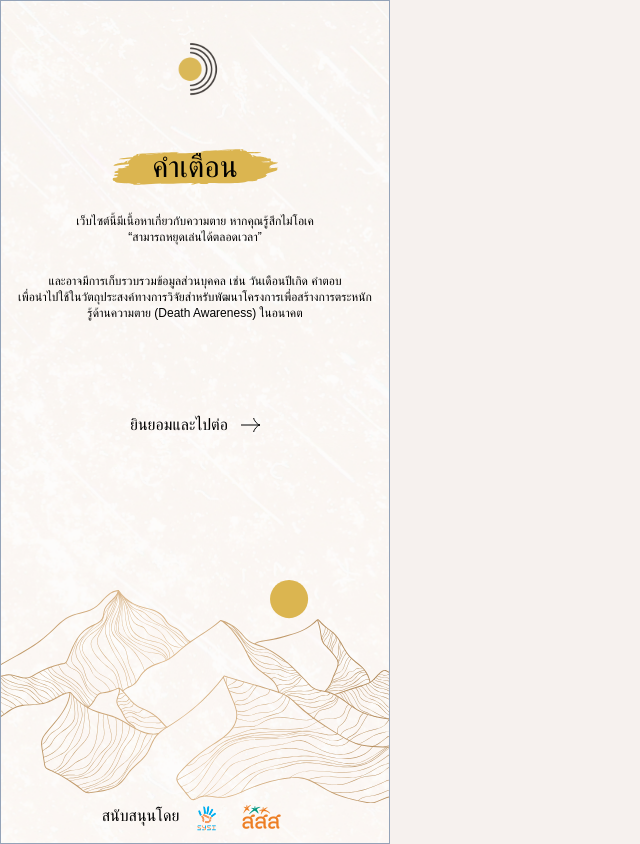
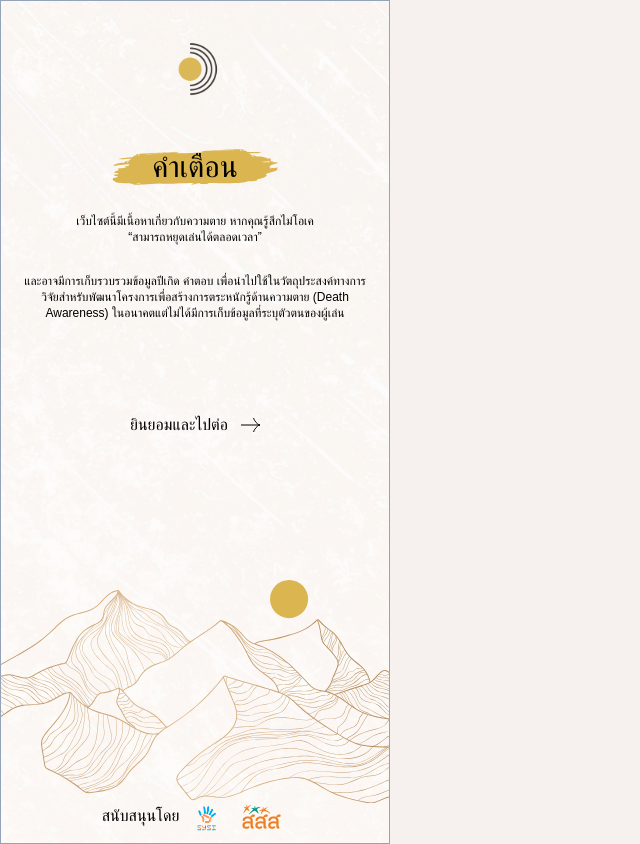
Before and after one commit to Tantatorn-dev/deathtalk-photobooth, a SvelteKit app: page /disclaimer in a window 1280 px wide. Shown: the whole page, without its empty margins (0-640 px from the left). Built offline with nearby package versions, Linux system fonts and the light colour scheme; a web font is replaced by a local one.

Commit message:
feat: revise disclaimer text

```diff
--- a/src/routes/disclaimer/+page.svelte
+++ b/src/routes/disclaimer/+page.svelte
@@ -23,9 +23,9 @@
 				เว็บไซต์นี้มีเนื้อหาเกี่ยวกับความตาย หากคุณรู้สึกไม่โอเค <br /> “สามารถหยุดเล่นได้ตลอดเวลา”
 			</p>
 			<p class="mt-4 text-xs text-center">
-				และอาจมีการเก็บรวบรวมข้อมูลส่วนบุคคล เช่น วันเดือนปีเกิด คำตอบ <br
-				/>เพื่อนำไปใช้ในวัตถุประสงค์ทางการวิจัยสำหรับพัฒนาโครงการเพื่อสร้างการตระหนักรู้ด้านความตาย
-				(Death Awareness) ในอนาคต
+				และอาจมีการเก็บรวบรวมข้อมูลปีเกิด คำตอบ
+				เพื่อนำไปใช้ในวัตถุประสงค์ทางการวิจัยสำหรับพัฒนาโครงการเพื่อสร้างการตระหนักรู้ด้านความตาย
+				(Death Awareness) ในอนาคตแต่ไม่ได้มีการเก็บข้อมูลที่ระบุตัวตนของผู้เล่น
 			</p>
 			<div class="flex flex-row justify-center mt-20">
 				<NextButton label="ยินยอมและไปต่อ" onClick={enhanceCallback} />
```
